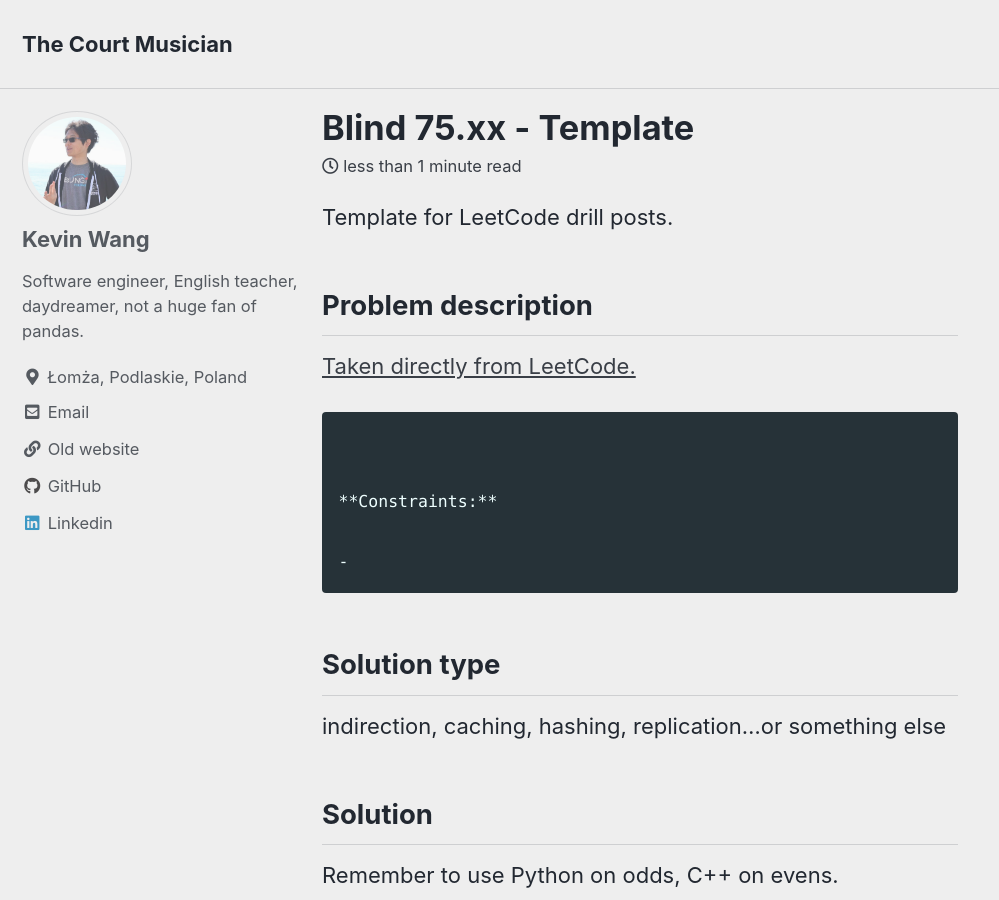
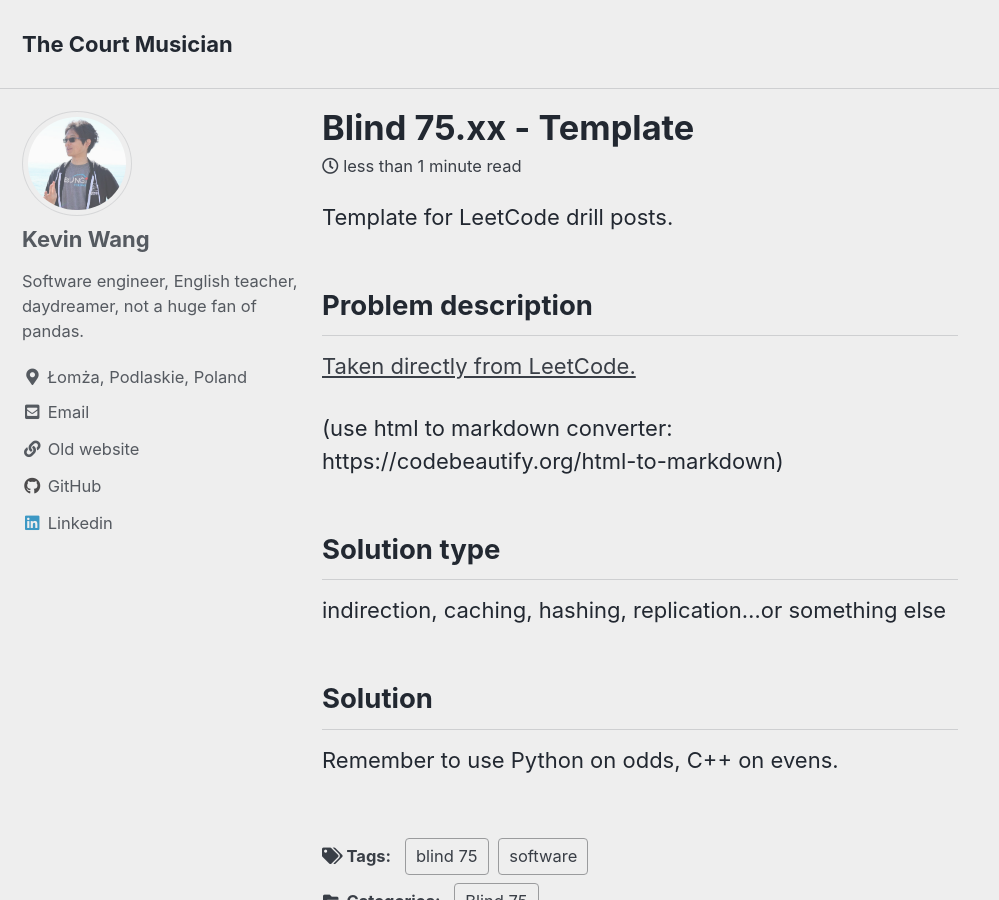
Before and after one commit to michigan-musicer/michigan-musicer.github.io, a Jekyll site: the page built from _posts/2024-01-01-blind75-xx.md, in a window 1280 px wide and 900 px high. Shown: the whole window, without its empty margins (0-999 px from the left). Built offline with Jekyll 4.4.1, drawn with Linux system fonts in a browser that asks for light colours; cached includes are drawn as plain includes.

Commit message:
add blind 75-05

````diff
--- a/_posts/2024-01-01-blind75-xx.md
+++ b/_posts/2024-01-01-blind75-xx.md
@@ -16,13 +16,7 @@ Template for LeetCode drill posts.
 
 [Taken directly from LeetCode.](replace_with_link)
 
-```
-
-
-**Constraints:**
-
--
-```
+(use html to markdown converter: https://codebeautify.org/html-to-markdown)
 
 ## Solution type
 
````
